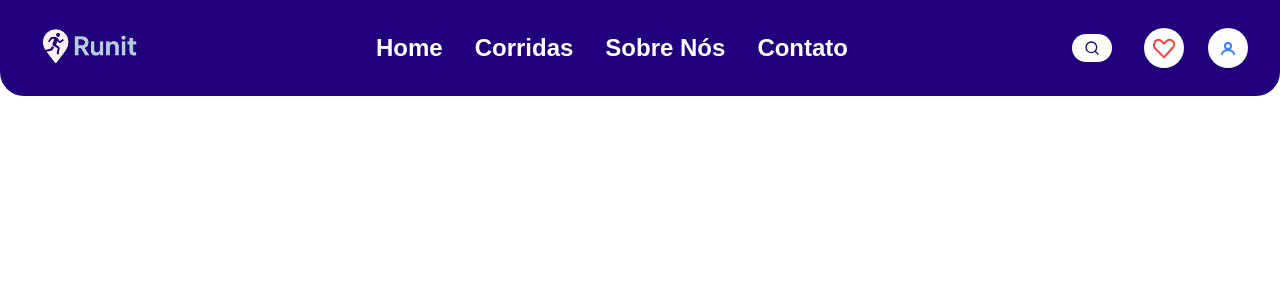
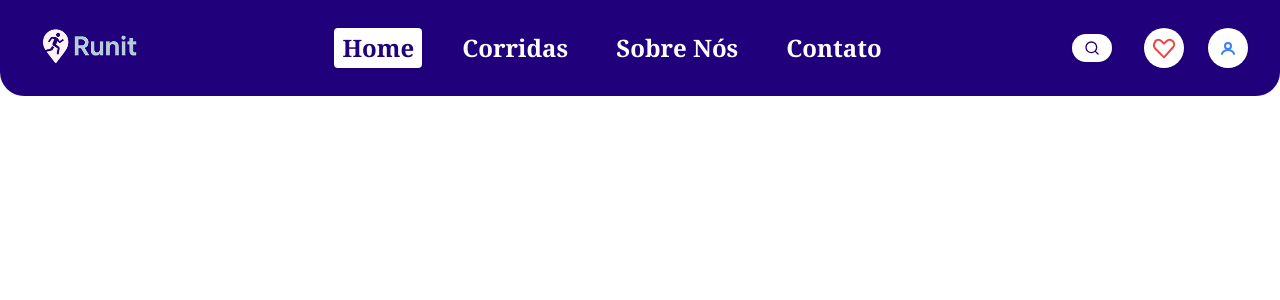
Before and after one commit to nicolekaroliny/Runit-FrontEnd, a Next.js app: page / in a window 1280 px wide. Shown: the top 300 px of the page. Built offline with nearby package versions, Linux system fonts and the light colour scheme.

Commit message:
Atualização de fonte e desgin

```diff
--- a/src/app/corridas/page.tsx
+++ b/src/app/corridas/page.tsx
@@ -2,9 +2,11 @@
 import Image from "next/image";
 import { ArrowRight } from "lucide-react";
 import { useState } from "react";
+import { usePathname } from "next/navigation";
 
-export default function Home() {
+export default function CorridasPage() {
   const [searchOpen, setSearchOpen] = useState(false);
+  const pathname = usePathname();
 
   return (
     <div className="min-h-screen bg-white flex flex-col p-0">
@@ -15,10 +17,30 @@ export default function Home() {
             <Image src="/images/logo.png" alt="Logo do Projeto" width={120} height={40} />
           </div>
           <nav className="flex gap-8 items-center text-2xl font-bold">
-            <a href="/" className="hover:underline">Home</a>
-            <a href="/corridas" className="hover:underline">Corridas</a>
-            <a href="/sobre-nos" className="hover:underline">Sobre Nós</a>
-            <a href="#contato" className="hover:underline">Contato</a>
+            <a
+              href="/"
+              className={`hover:underline px-2 py-1 rounded transition-colors duration-200 font-serif font-extrabold ${pathname === '/' ? 'bg-white text-[#20017B] shadow' : 'text-white'}`}
+            >
+              Home
+            </a>
+            <a
+              href="/corridas"
+              className={`hover:underline px-2 py-1 rounded transition-colors duration-200 font-serif font-extrabold ${pathname === '/corridas' ? 'bg-white text-[#20017B] shadow' : 'text-white'}`}
+            >
+              Corridas
+            </a>
+            <a
+              href="/sobre-nos"
+              className={`hover:underline px-2 py-1 rounded transition-colors duration-200 font-serif font-extrabold ${pathname === '/sobre-nos' ? 'bg-white text-[#20017B] shadow' : 'text-white'}`}
+            >
+              Sobre Nós
+            </a>
+            <a
+              href="#contato"
+              className={`hover:underline px-2 py-1 rounded transition-colors duration-200 font-serif font-extrabold ${pathname === '#contato' ? 'bg-white text-[#20017B] shadow' : 'text-white'}`}
+            >
+              Contato
+            </a>
           </nav>
           <div className="flex items-center gap-6">
             <form
--- a/src/app/page.tsx
+++ b/src/app/page.tsx
@@ -2,12 +2,14 @@
 import Image from "next/image";
 import { ArrowRight } from "lucide-react";
 import { useState } from "react";
+import { usePathname } from "next/navigation";
 
-export default function Home() {
+export default function CorridasPage() {
   const [searchOpen, setSearchOpen] = useState(false);
+  const pathname = usePathname();
 
   return (
-    <div className="min-h-screen bg-white flex flex-col items-center justify-between p-0">
+    <div className="min-h-screen bg-white flex flex-col p-0">
       {/* Header */}
       <header className="w-full relative py-6 h-24 flex items-center rounded-b-3xl" style={{ background: '#20017B', color: '#fff' }}>
         <div className="w-full flex items-center justify-between px-8">
@@ -15,10 +17,30 @@ export default function Home() {
             <Image src="/images/logo.png" alt="Logo do Projeto" width={120} height={40} />
           </div>
           <nav className="flex gap-8 items-center text-2xl font-bold">
-            <a href="/" className="hover:underline">Home</a>
-            <a href="/corridas" className="hover:underline">Corridas</a>
-            <a href="/sobre-nos" className="hover:underline">Sobre Nós</a>
-            <a href="#contato" className="hover:underline">Contato</a>
+            <a
+              href="/"
+              className={`hover:underline px-2 py-1 rounded transition-colors duration-200 font-serif font-extrabold ${pathname === '/' ? 'bg-white text-[#20017B] shadow' : 'text-white'}`}
+            >
+              Home
+            </a>
+            <a
+              href="/corridas"
+              className={`hover:underline px-2 py-1 rounded transition-colors duration-200 font-serif font-extrabold ${pathname === '/corridas' ? 'bg-white text-[#20017B] shadow' : 'text-white'}`}
+            >
+              Corridas
+            </a>
+            <a
+              href="/sobre-nos"
+              className={`hover:underline px-2 py-1 rounded transition-colors duration-200 font-serif font-extrabold ${pathname === '/sobre-nos' ? 'bg-white text-[#20017B] shadow' : 'text-white'}`}
+            >
+              Sobre Nós
+            </a>
+            <a
+              href="#contato"
+              className={`hover:underline px-2 py-1 rounded transition-colors duration-200 font-serif font-extrabold ${pathname === '#contato' ? 'bg-white text-[#20017B] shadow' : 'text-white'}`}
+            >
+              Contato
+            </a>
           </nav>
           <div className="flex items-center gap-6">
             <form
@@ -60,11 +82,6 @@ export default function Home() {
           </div>
         </div>
       </header>
-
-      {/* Main Content */}
-
-
-      {/* Footer */}
     </div>
   );
 }
```
